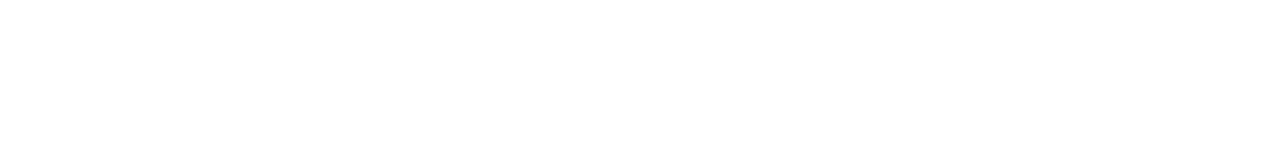
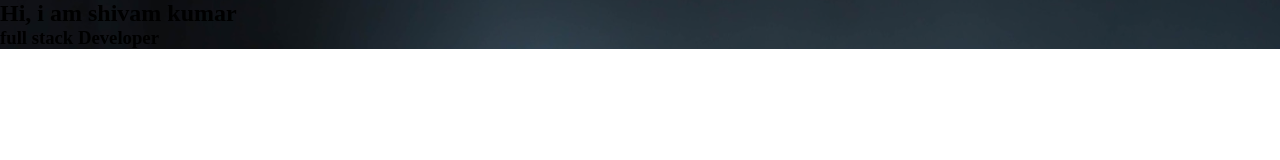
Before and after one commit to coder9-shivam/Project-3, a plain HTML site: page index.html in a window 1280 px wide. Drawn offline with Linux system fonts and the light colour scheme.

Commit message:
Fixed in HTML and CSS files

```diff
--- a/index.html
+++ b/index.html
@@ -11,7 +11,10 @@
 <head>
 <body>
     <section class="hero_section">
-        <div class="container"></div>
+        <div class="container">
+            <h2>Hi, i am shivam kumar</h2>
+            <h3>full stack Developer</h3>
+        </div>
     </section>
 </body>
 </html>
--- a/style.css
+++ b/style.css
@@ -6,4 +6,5 @@
 
 .hero_section{
     background-image: url(images/developer.png);
+    height: 100%;
 }
```
